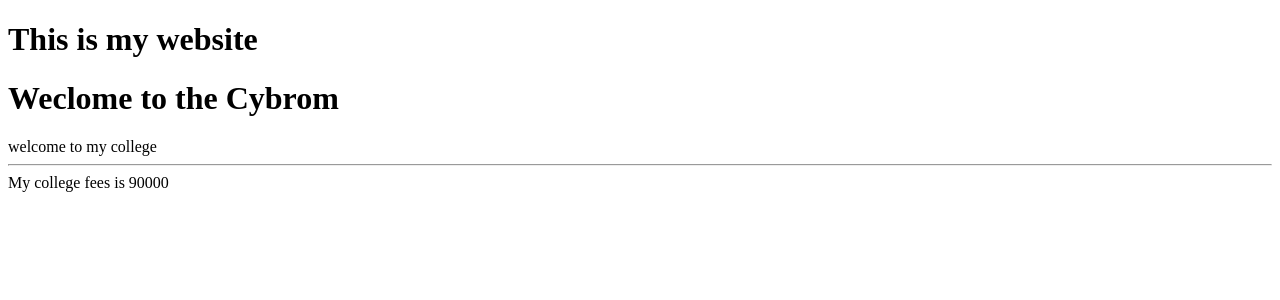
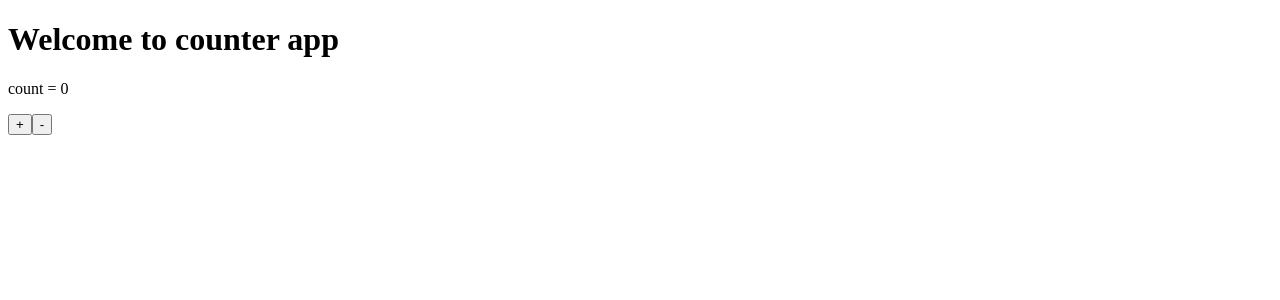
Before and after one commit to git-tusharr/react-practice, a React (Vite) app: page / in a window 1280 px wide. Shown: the top 300 px of the page. Built offline with nearby package versions, Linux system fonts and the light colour scheme.

Commit message:
Counter app

```diff
--- a/src/App.jsx
+++ b/src/App.jsx
@@ -1,15 +1,18 @@
-import Cybrom from "./Cybrom";
-import { Myfess,College } from "./Cybrom";
+import { useState } from "react";
 
 const App=()=>{
-  return(
+
+  const [count,setCount]=useState(0);
+
+  const increase=()=>{ setCount(count+1)};
+  const decrease=()=>{ setCount(count-1)};
+   return(
     <>
-    <h1>This is my website</h1>
+    <h1>Welcome to counter app</h1>
 
-    <Cybrom></Cybrom>
-    <College></College>
-    <hr />
-    <Myfess></Myfess>
+    <p>count = {count}</p>
+    <button onClick={increase}>+</button>
+    <button onClick={decrease}>-</button>
 
 
 
--- a/src/Cybrom.jsx
+++ /dev/null
@@ -1,31 +0,0 @@
-const Cybrom=()=>{
-    return(
-        <>
-        <h1>Weclome to the Cybrom</h1>
-        </>
-    )
-}
-
-
-const College=()=>{
-    return(
-        <>
-        welcome to my college
-
-        </>
-    )
-}
-
-const Myfess=()=>{
-    return(
-        <>
-        My college fees is 90000
-
-        </>
-    )
-}
-
-
-
-export {Myfess,College}
-export default Cybrom;
```
